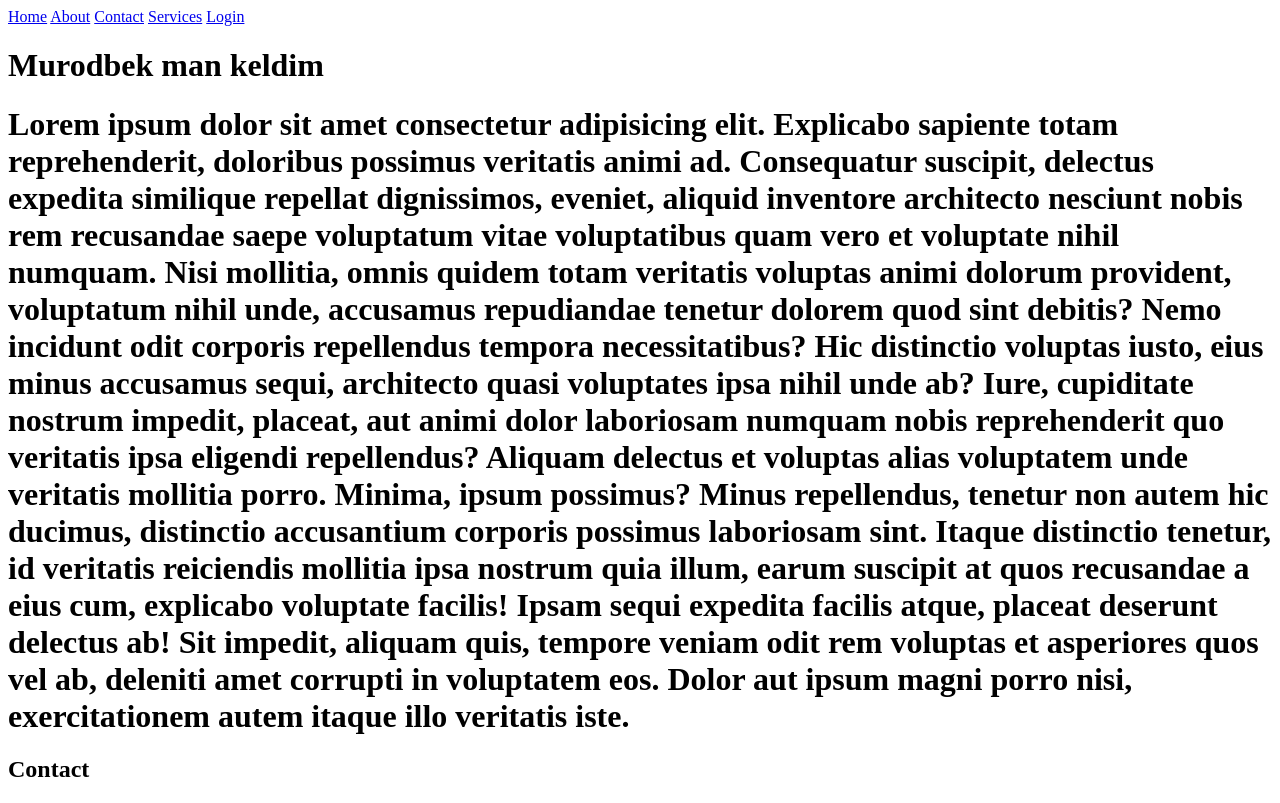
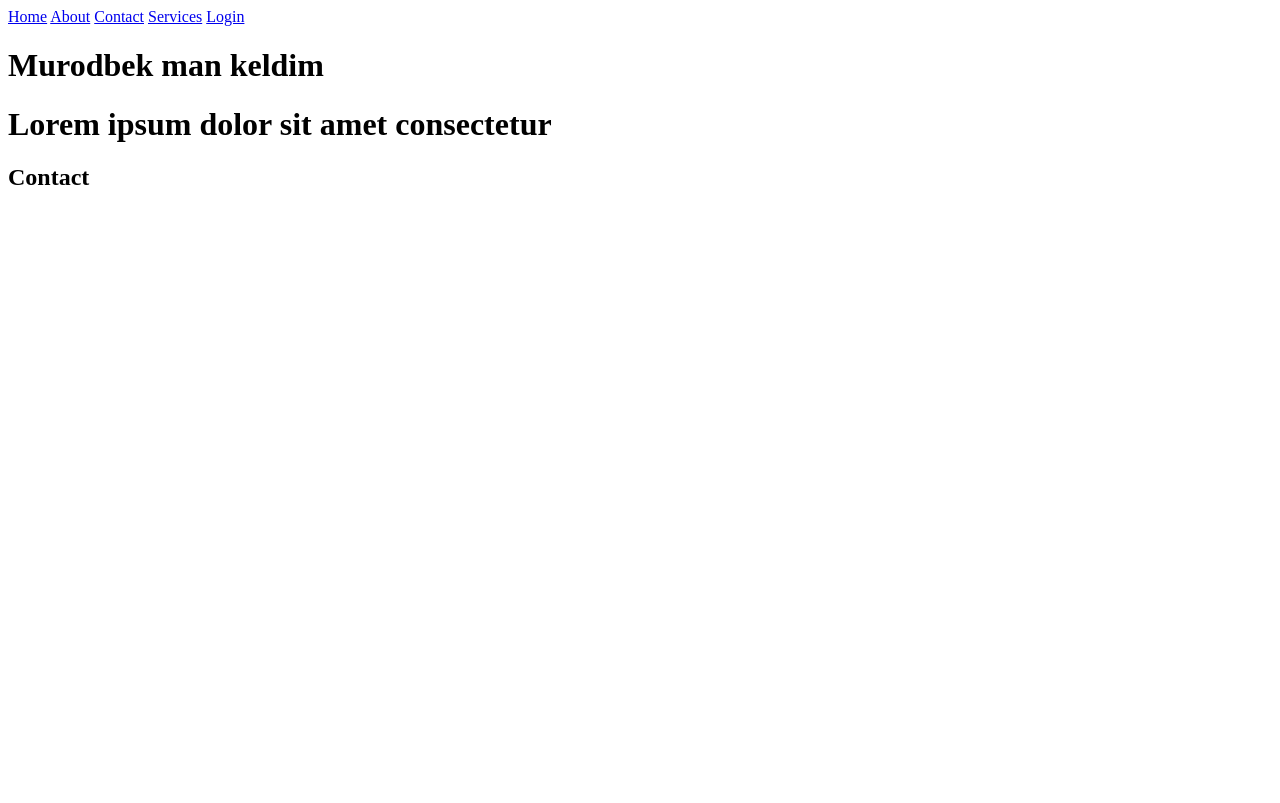
Before and after one commit to javohir7777/teamProject-18, a plain HTML site: page pages/contact.html in a window 1280 px wide. Drawn offline with Linux system fonts and the light colour scheme.

Commit message:
dalete lorem

```diff
--- a/pages/contact.html
+++ b/pages/contact.html
@@ -13,27 +13,7 @@
     <a href="./login.html">Login</a>
     <h1>Murodbek man keldim</h1>
     <h1>
-      Lorem ipsum dolor sit amet consectetur adipisicing elit. Explicabo
-      sapiente totam reprehenderit, doloribus possimus veritatis animi ad.
-      Consequatur suscipit, delectus expedita similique repellat dignissimos,
-      eveniet, aliquid inventore architecto nesciunt nobis rem recusandae saepe
-      voluptatum vitae voluptatibus quam vero et voluptate nihil numquam. Nisi
-      mollitia, omnis quidem totam veritatis voluptas animi dolorum provident,
-      voluptatum nihil unde, accusamus repudiandae tenetur dolorem quod sint
-      debitis? Nemo incidunt odit corporis repellendus tempora necessitatibus?
-      Hic distinctio voluptas iusto, eius minus accusamus sequi, architecto
-      quasi voluptates ipsa nihil unde ab? Iure, cupiditate nostrum impedit,
-      placeat, aut animi dolor laboriosam numquam nobis reprehenderit quo
-      veritatis ipsa eligendi repellendus? Aliquam delectus et voluptas alias
-      voluptatem unde veritatis mollitia porro. Minima, ipsum possimus? Minus
-      repellendus, tenetur non autem hic ducimus, distinctio accusantium
-      corporis possimus laboriosam sint. Itaque distinctio tenetur, id veritatis
-      reiciendis mollitia ipsa nostrum quia illum, earum suscipit at quos
-      recusandae a eius cum, explicabo voluptate facilis! Ipsam sequi expedita
-      facilis atque, placeat deserunt delectus ab! Sit impedit, aliquam quis,
-      tempore veniam odit rem voluptas et asperiores quos vel ab, deleniti amet
-      corrupti in voluptatem eos. Dolor aut ipsum magni porro nisi,
-      exercitationem autem itaque illo veritatis iste.
+      Lorem ipsum dolor sit amet consectetur
     </h1>
     <h2>Contact</h2>
   </body>
```
